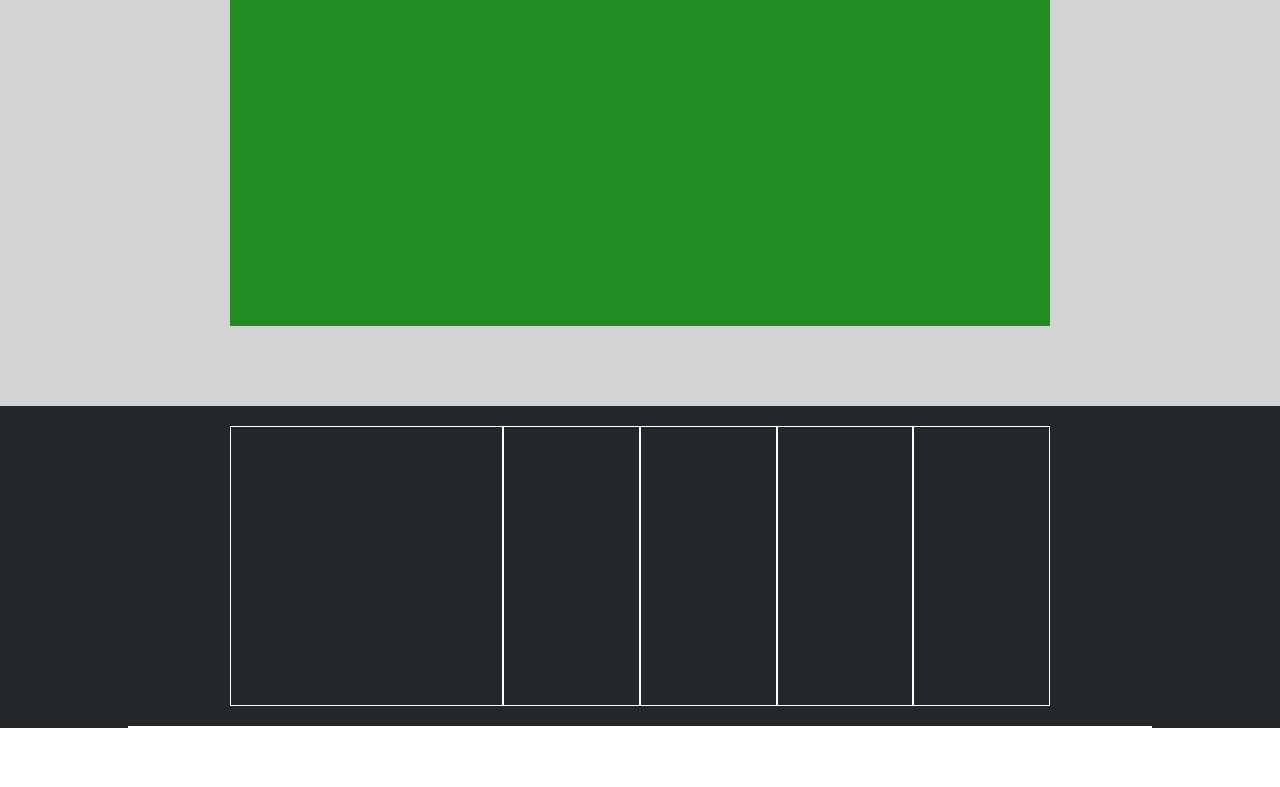
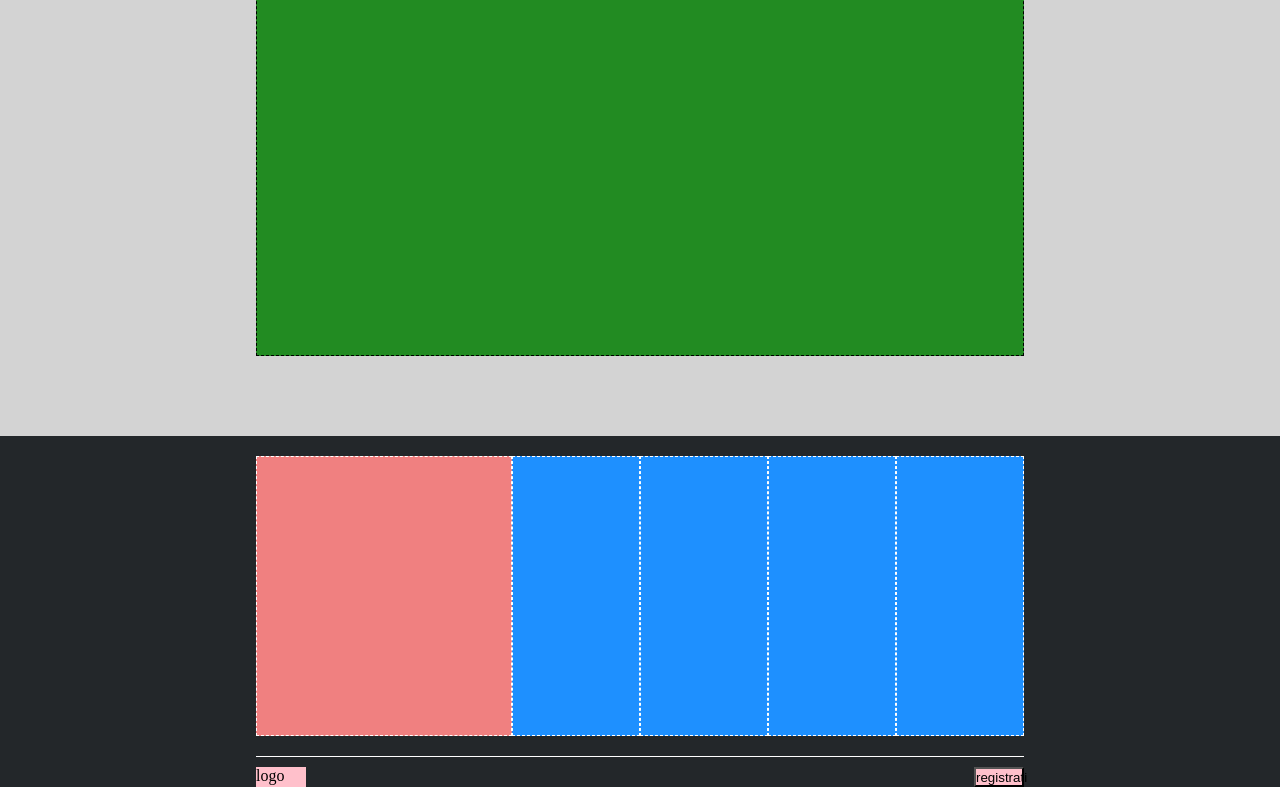
Before and after one commit to silviapetrino/htmlcss-struttura-discord, a plain HTML site: page index.html in a window 1280 px wide. Shown: the part 1234-2021 px from the top of the page. Before the commit the page ends 1962 px from the top, so only its background shows below. Drawn offline with Linux system fonts and the light colour scheme.

Commit message:
[add]: adjustmens to every section

```diff
--- a/css/style.css
+++ b/css/style.css
@@ -4,34 +4,56 @@
   box-sizing: border-box;
 }
 
+body {
+  background-color: #add8e6;
+}
+
+
+.container,
+header .header-container,
+footer .foot-nav-container {
+  margin: 0 auto;
+  display: flex;
+  max-width: 1200px;
+  width: 75%;
+}
+
 .container {
-  width: 80%;
-  margin: 0px auto;
-  max-width: 1200px;
-  display: flex;
+  justify-content: center;
+  padding: 20px 0px;
+}
+
+header .header-container,
+footer .foot-nav-container {
+  justify-content: space-between;
+  width: 60%;
 }
 
 header {
   background-color: #add8e6;
-  height: 50px;
+  height: 60px;
+  margin: 10px auto;
 }
 
-header .container {
+header .header-container {
   background-color: #daa520;
-  justify-content: space-between;
+  border: 1px dashed black;
 }
+
 
 header .logo {
   text-align: left;
+  border: 1px dashed black;
 }
 
 header .nav {
   text-align: center;
+  border: 1px dashed black;
 }
 
 header #login {
   text-align: right;
-}
+  border: 1px dashed black;}
 
 /* Hero section  */
 /* altezza da togliere */
@@ -41,15 +63,12 @@ header #login {
   height: 250px;
 }
 
-.hero-section .container{
-  justify-content: center;
-}
-
 .hero-item {
   background-color: #ee82ee;
+  border: 1px dashed black;
   width: 40%;
   height: 200px;
-  margin: 20px;
+  margin: 5px;
 }
 
 /* /Hero section  */
@@ -62,21 +81,16 @@ section.white-background {
   height: 280px;
 }
 
-.white-background .container,
-.gray-background .container,
-.gray-green-section .container,
-footer .container {
-  justify-content: center;
-  padding: 20px 0px;
-}
 
 .lightblue-block {
+  border: 1px dashed black;
   width: 50%;
   background-color:#1e90ff;
   height: 240px;
 }
 
 .pink-block {
+  border: 1px dashed black;
   background-color: #ffc0cb;
   height: 240px;
   width: 30%;
@@ -100,28 +114,47 @@ section.gray-green-section {
 
 .gray-green-section .green-block {
   background-color: #228b22;
+  border: 1px dashed black;
   width: 80%;
   height: 400px;
 }
 
 /* footer  */
+
 /* altezza da togliere */
 
 footer {
   background-color: #23272a;
 }
 
-footer .container {
-  border-bottom: 2px solid white;
-}
-
-.first-col {
-  border: 1px solid white;
+footer .first-col {
+  border: 1px dashed white;
   width: calc(80% / 3);
 }
 
-.col {
-  border: 1px solid white;
+footer .col {
+  border: 1px dashed white;
   width: calc(80% / 6);
   height: 280px;
+  background-color: #1e90ff;
 }
+
+footer .first-col {
+  background-color: #f08080;
+}
+
+/* footer nav  */
+
+footer .foot-nav-container {
+  border-top: 1px solid white;
+  padding-top: 10px;
+}
+
+.logo-nav, #registrati {
+  background-color: pink;
+  width: 50px;
+  height: 20px;
+}
+
+
+/* /footer  */
--- a/index.html
+++ b/index.html
@@ -10,9 +10,9 @@
 
   <!-- header section  -->
   <header>
-    <div class="container">
-      <div class="logo">logologologo</div>
-      <div class="nav">link link link link link</div>
+    <div class="header-container">
+      <div class="logo">logologo</div>
+      <div class="nav">link link link</div>
       <div id="login">login</div>
     </div>
   </header>
@@ -66,9 +66,11 @@
 <!-- /gray section whit green block  -->
   </main>
 
+
+<!-- footer  -->
   <footer>
 
-<!-- footer columns  -->
+<!--  foot-columns  -->
     <div class="container">
       <div class="first-col"></div>
       <div class="col"></div>
@@ -77,11 +79,16 @@
       <div class="col"></div>
     </div>
 
-<!-- /footer columns  -->
 
+<!-- / foot-columns  -->
+  <div class="foot-nav-container">
+    <div class="logo-nav">logo</div>
+    <button id="registrati">registrati</button>
+  </div>
 
-  </footer>
+</footer>
 
+<!-- /footer  -->
 
 
 
```
